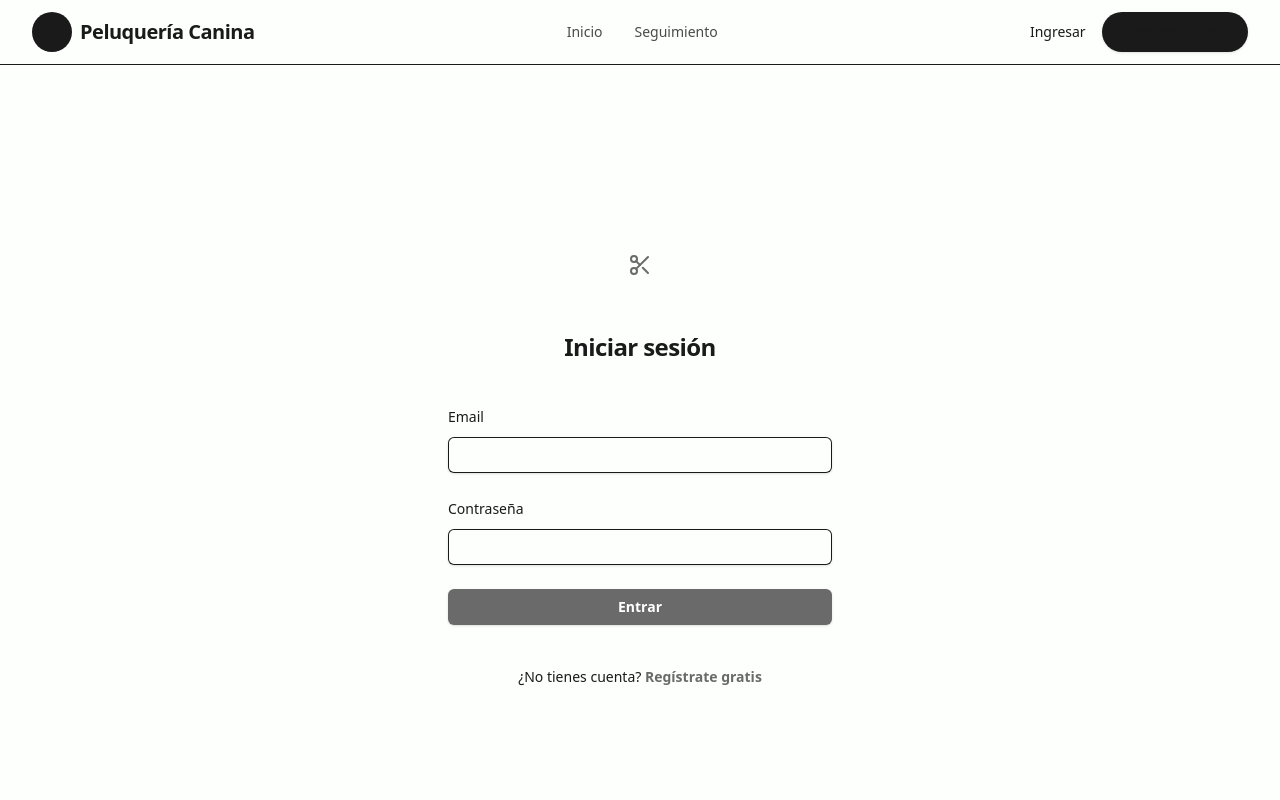
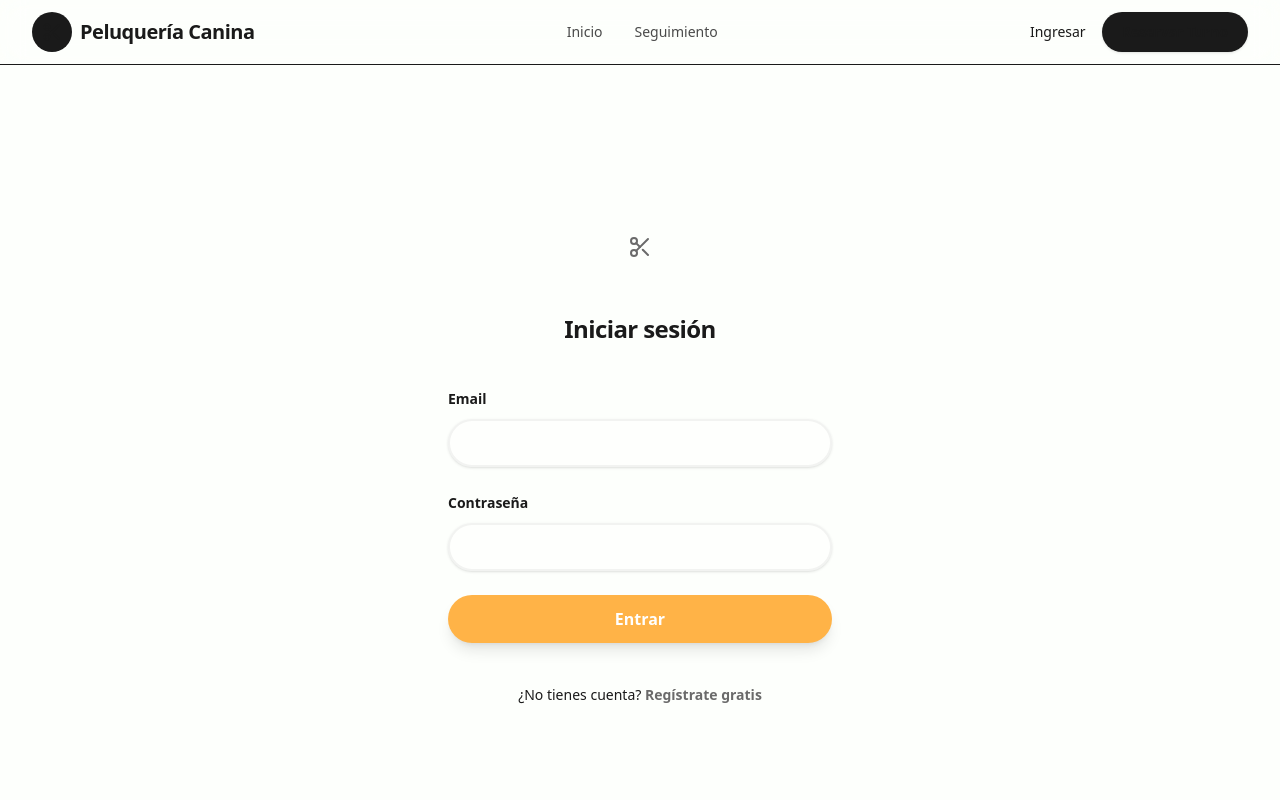
Before and after one commit to Eli1bamboo/pets, a Next.js app: page /login in a window 1280 px wide. Shown: the top 800 px of the page. Built offline with nearby package versions, Linux system fonts and the light colour scheme; no server answers.

Commit message:
update: refactor UI atoms (Button, Input, Label) for new design system

```diff
--- a/src/components/atoms/Button.tsx
+++ b/src/components/atoms/Button.tsx
@@ -15,10 +15,10 @@ interface ButtonProps extends React.ButtonHTMLAttributes<HTMLButtonElement> {
 export const Button = React.forwardRef<HTMLButtonElement, ButtonProps>(
     ({ className, variant = 'primary', isLoading, children, disabled, ...props }, ref) => {
         const variants = {
-            primary: 'bg-brand-600 text-white hover:bg-brand-500 shadow-sm focus-visible:outline-brand-600',
-            secondary: 'bg-brand-100 text-brand-700 hover:bg-brand-200',
-            outline: 'bg-white text-brand-700 ring-1 ring-inset ring-brand-300 hover:bg-brand-50',
-            danger: 'bg-red-50 text-red-700 hover:bg-red-100 ring-1 ring-inset ring-red-600/10',
+            primary: 'bg-primary-orange text-white hover:bg-soft-peach shadow-lg hover:shadow-xl hover:scale-[1.02] active:scale-95 transition-all duration-200',
+            secondary: 'bg-secondary-teal/10 text-secondary-teal hover:bg-secondary-teal/20',
+            outline: 'bg-white text-brand-900 border-2 border-brand-900/10 hover:border-primary-orange hover:text-primary-orange',
+            danger: 'bg-red-50 text-red-700 hover:bg-red-100 border border-red-200',
         };
 
         return (
@@ -26,7 +26,7 @@ export const Button = React.forwardRef<HTMLButtonElement, ButtonProps>(
                 ref={ref}
                 disabled={disabled || isLoading}
                 className={cn(
-                    'flex w-full justify-center items-center rounded-md px-3 py-1.5 text-sm font-semibold leading-6 transition-all duration-200 focus-visible:outline focus-visible:outline-2 focus-visible:outline-offset-2 disabled:opacity-50 disabled:cursor-not-allowed',
+                    'flex w-full justify-center items-center rounded-full px-6 py-3 text-base font-bold transition-all duration-200 focus-visible:outline focus-visible:outline-2 focus-visible:outline-offset-2 disabled:opacity-50 disabled:cursor-not-allowed',
                     variants[variant],
                     className
                 )}
--- a/src/components/atoms/Input.tsx
+++ b/src/components/atoms/Input.tsx
@@ -17,18 +17,18 @@ interface InputProps extends React.InputHTMLAttributes<HTMLInputElement> {
 export const Input = React.forwardRef<HTMLInputElement, InputProps>(
     ({ className, error, leftIcon: LeftIcon, rightIcon: RightIcon, ...props }, ref) => {
         return (
-            <div className="relative rounded-md shadow-sm">
+            <div className="relative rounded-2xl shadow-sm">
                 {LeftIcon && (
-                    <div className="pointer-events-none absolute inset-y-0 left-0 flex items-center pl-3">
-                        <LeftIcon className="h-5 w-5 text-gray-400" aria-hidden="true" />
+                    <div className="pointer-events-none absolute inset-y-0 left-0 flex items-center pl-4">
+                        <LeftIcon className="h-5 w-5 text-brand-600" aria-hidden="true" />
                     </div>
                 )}
                 <input
                     ref={ref}
                     className={cn(
-                        'block w-full rounded-md border-0 py-1.5 text-brand-900 ring-1 ring-inset ring-brand-300 placeholder:text-brand-400 focus:ring-2 focus:ring-inset focus:ring-brand-600 sm:text-sm sm:leading-6 transition-colors',
-                        LeftIcon && 'pl-10',
-                        RightIcon && 'pr-10',
+                        'block w-full rounded-2xl border-0 py-3 text-brand-900 ring-2 ring-inset ring-brand-900/5 placeholder:text-brand-400 focus:ring-2 focus:ring-inset focus:ring-primary-orange sm:text-sm sm:leading-6 transition-all duration-200 bg-white/50 hover:bg-white',
+                        LeftIcon && 'pl-11',
+                        RightIcon && 'pr-11',
                         error && 'ring-red-300 focus:ring-red-500',
                         className
                     )}
--- a/src/components/atoms/Label.tsx
+++ b/src/components/atoms/Label.tsx
@@ -14,7 +14,7 @@ export const Label = React.forwardRef<HTMLLabelElement, LabelProps>(
             <label
                 ref={ref}
                 className={cn(
-                    'block text-sm font-medium leading-6 text-brand-900',
+                    'block text-sm font-bold leading-6 text-brand-900 mb-1.5',
                     className
                 )}
                 {...props}
```
